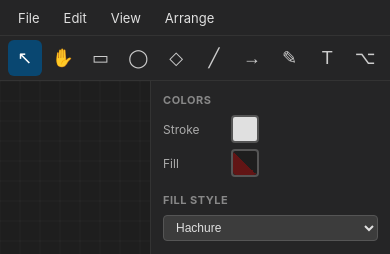
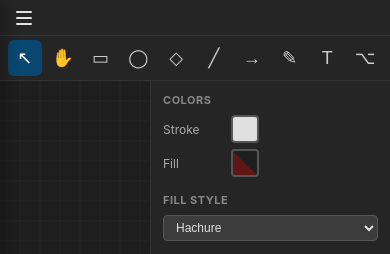
Before and after one commit to genc-murat/rdraw, a React (Vite) app: page / in a window 390 px wide. Shown: the top 254 px of the page. Built offline with nearby package versions, Linux system fonts and the light colour scheme.

Commit message:
feat: implement sidebar navigation with hamburger menu in MenuBar component

```diff
--- a/src/App.css
+++ b/src/App.css
@@ -32,54 +32,181 @@ html, body, #root {
   user-select: none;
 }
 
-.menu-item {
-  padding: 4px 10px;
+.hamburger-btn {
+  width: 32px;
+  height: 32px;
+  border: none;
   border-radius: 4px;
+  background: transparent;
   cursor: pointer;
-  font-size: 13px;
-  position: relative;
+  display: flex;
+  flex-direction: column;
+  align-items: center;
+  justify-content: center;
+  gap: 4px;
+  padding: 0;
+  flex-shrink: 0;
 }
 
-.menu-item:hover {
+.hamburger-btn:hover {
   background: #3c3c3c;
 }
 
-.menu-dropdown {
-  position: absolute;
-  top: 100%;
+.hamburger-line {
+  display: block;
+  width: 16px;
+  height: 2px;
+  background: #e0e0e0;
+  border-radius: 1px;
+}
+
+.menu-bar-filename {
+  margin-left: auto;
+  font-size: 12px;
+  color: #888;
+  padding-right: 8px;
+}
+
+/* Sidebar overlay */
+.sidebar-overlay {
+  position: fixed;
+  inset: 0;
+  background: rgba(0, 0, 0, 0.3);
+  z-index: 999;
+}
+
+/* Sidebar panel */
+.sidebar {
+  position: fixed;
+  top: 0;
   left: 0;
+  width: 260px;
+  height: 100%;
   background: #252526;
-  border: 1px solid #444;
+  border-right: 1px solid #333;
+  z-index: 1000;
+  display: flex;
+  flex-direction: column;
+  transform: translateX(-100%);
+  transition: transform 0.2s ease;
+  box-shadow: 4px 0 12px rgba(0, 0, 0, 0.3);
+}
+
+.sidebar-open {
+  transform: translateX(0);
+}
+
+.sidebar-header {
+  display: flex;
+  align-items: center;
+  justify-content: space-between;
+  padding: 12px 16px;
+  font-size: 14px;
+  font-weight: 600;
+  color: #e0e0e0;
+  border-bottom: 1px solid #333;
+  flex-shrink: 0;
+}
+
+.sidebar-close-btn {
+  width: 28px;
+  height: 28px;
+  border: none;
   border-radius: 4px;
-  min-width: 180px;
-  box-shadow: 0 4px 12px rgba(0,0,0,0.4);
-  z-index: 1000;
+  background: transparent;
+  color: #aaa;
+  cursor: pointer;
+  font-size: 14px;
+  display: flex;
+  align-items: center;
+  justify-content: center;
+  padding: 0;
+}
+
+.sidebar-close-btn:hover {
+  background: #3c3c3c;
+  color: #e0e0e0;
+}
+
+.sidebar-content {
+  flex: 1;
+  overflow-y: auto;
   padding: 4px 0;
 }
 
-.menu-dropdown-item {
-  padding: 6px 16px;
+.sidebar-category {
+  border-bottom: 1px solid #2d2d2d;
+}
+
+.sidebar-category:last-child {
+  border-bottom: none;
+}
+
+.sidebar-category-header {
+  display: flex;
+  align-items: center;
+  justify-content: space-between;
+  padding: 10px 16px;
   cursor: pointer;
   font-size: 13px;
-  display: flex;
-  justify-content: space-between;
-  align-items: center;
+  font-weight: 500;
+  color: #ccc;
+  user-select: none;
 }
 
-.menu-dropdown-item:hover {
+.sidebar-category-header:hover {
+  background: #2d2d2d;
+}
+
+.sidebar-chevron {
+  font-size: 10px;
+  color: #888;
+  transition: transform 0.15s ease;
+}
+
+.sidebar-chevron-open {
+  transform: rotate(90deg);
+}
+
+.sidebar-category-items {
+  padding: 2px 0;
+}
+
+.sidebar-item {
+  display: flex;
+  align-items: center;
+  justify-content: space-between;
+  padding: 8px 16px 8px 28px;
+  cursor: pointer;
+  font-size: 13px;
+  color: #ccc;
+}
+
+.sidebar-item:hover {
   background: #094771;
 }
 
-.menu-dropdown-item .shortcut {
+.sidebar-shortcut {
   color: #888;
   font-size: 11px;
-  margin-left: 24px;
+  margin-left: 16px;
 }
 
-.menu-separator {
+.sidebar-separator {
   height: 1px;
-  background: #444;
-  margin: 4px 0;
+  background: #3c3c3c;
+  margin: 4px 12px;
+}
+
+.sidebar-footer {
+  padding: 8px 16px;
+  font-size: 11px;
+  color: #666;
+  border-top: 1px solid #333;
+  flex-shrink: 0;
+  white-space: nowrap;
+  overflow: hidden;
+  text-overflow: ellipsis;
 }
 
 .main-area {
--- a/src/components/MenuBar.tsx
+++ b/src/components/MenuBar.tsx
@@ -12,8 +12,10 @@ interface MenuDef {
 }
 
 export default function MenuBar() {
-  const [openMenu, setOpenMenu] = useState<string | null>(null);
-  const menuRef = useRef<HTMLDivElement>(null);
+  const [sidebarOpen, setSidebarOpen] = useState(false);
+  const [expandedCategory, setExpandedCategory] = useState<string | null>(null);
+  const sidebarRef = useRef<HTMLDivElement>(null);
+  const menuBarRef = useRef<HTMLDivElement>(null);
 
   const elements = useAppStore((s) => s.elements);
   const setElements = useAppStore((s) => s.setElements);
@@ -33,22 +35,33 @@ export default function MenuBar() {
 
   useEffect(() => {
     const handleClickOutside = (e: MouseEvent) => {
-      if (menuRef.current && !menuRef.current.contains(e.target as Node)) {
-        setOpenMenu(null);
+      if (
+        sidebarOpen &&
+        sidebarRef.current &&
+        !sidebarRef.current.contains(e.target as Node) &&
+        menuBarRef.current &&
+        !menuBarRef.current.contains(e.target as Node)
+      ) {
+        setSidebarOpen(false);
       }
     };
     document.addEventListener("mousedown", handleClickOutside);
     return () => document.removeEventListener("mousedown", handleClickOutside);
-  }, []);
+  }, [sidebarOpen]);
+
+  const closeSidebar = () => {
+    setSidebarOpen(false);
+    setExpandedCategory(null);
+  };
 
   const handleNew = () => {
     clearAll();
     setFilePath(null);
-    setOpenMenu(null);
+    closeSidebar();
   };
 
   const handleOpen = async () => {
-    setOpenMenu(null);
+    closeSidebar();
     const result = await loadDrawing();
     if (result) {
       setElements(result.elements);
@@ -57,25 +70,25 @@ export default function MenuBar() {
   };
 
   const handleSave = async () => {
-    setOpenMenu(null);
+    closeSidebar();
     const path = await saveDrawing(elements, filePath);
     if (path) setFilePath(path);
   };
 
   const handleSaveAs = async () => {
-    setOpenMenu(null);
+    closeSidebar();
     const path = await saveDrawing(elements);
     if (path) setFilePath(path);
   };
 
   const handleExportPNG = async () => {
-    setOpenMenu(null);
+    closeSidebar();
     const canvas = document.querySelector("canvas") as HTMLCanvasElement;
     if (canvas) await exportPNG(canvas);
   };
 
   const handleExportSVG = async () => {
-    setOpenMenu(null);
+    closeSidebar();
     const state = useAppStore.getState();
     await exportSVG(elements, state.viewTransform);
   };
@@ -96,58 +109,94 @@ export default function MenuBar() {
     {
       label: "Edit",
       items: [
-        { label: "Undo", shortcut: "Ctrl+Z", action: () => { undo(); setOpenMenu(null); } },
-        { label: "Redo", shortcut: "Ctrl+Shift+Z", action: () => { redo(); setOpenMenu(null); } },
+        { label: "Undo", shortcut: "Ctrl+Z", action: () => { undo(); closeSidebar(); } },
+        { label: "Redo", shortcut: "Ctrl+Shift+Z", action: () => { redo(); closeSidebar(); } },
         { separator: true },
-        { label: "Cut", shortcut: "Ctrl+X", action: () => { cut(); setOpenMenu(null); } },
-        { label: "Copy", shortcut: "Ctrl+C", action: () => { copy(); setOpenMenu(null); } },
-        { label: "Paste", shortcut: "Ctrl+V", action: () => { paste(); setOpenMenu(null); } },
-        { label: "Duplicate", shortcut: "Ctrl+D", action: () => { duplicate(); setOpenMenu(null); } },
+        { label: "Cut", shortcut: "Ctrl+X", action: () => { cut(); closeSidebar(); } },
+        { label: "Copy", shortcut: "Ctrl+C", action: () => { copy(); closeSidebar(); } },
+        { label: "Paste", shortcut: "Ctrl+V", action: () => { paste(); closeSidebar(); } },
+        { label: "Duplicate", shortcut: "Ctrl+D", action: () => { duplicate(); closeSidebar(); } },
         { separator: true },
-        { label: "Select All", shortcut: "Ctrl+A", action: () => { selectAll(); setOpenMenu(null); } },
+        { label: "Select All", shortcut: "Ctrl+A", action: () => { selectAll(); closeSidebar(); } },
       ],
     },
     {
       label: "View",
       items: [
-        { label: "Reset View", shortcut: "", action: () => { resetView(); setOpenMenu(null); } },
+        { label: "Reset View", shortcut: "", action: () => { resetView(); closeSidebar(); } },
       ],
     },
     {
       label: "Arrange",
       items: [
-        { label: "Bring to Front", shortcut: "]", action: () => { bringToFront(); setOpenMenu(null); } },
-        { label: "Send to Back", shortcut: "[", action: () => { sendToBack(); setOpenMenu(null); } },
+        { label: "Bring to Front", shortcut: "]", action: () => { bringToFront(); closeSidebar(); } },
+        { label: "Send to Back", shortcut: "[", action: () => { sendToBack(); closeSidebar(); } },
       ],
     },
   ];
 
+  const toggleCategory = (label: string) => {
+    setExpandedCategory(expandedCategory === label ? null : label);
+  };
+
   return (
-    <div className="menu-bar" ref={menuRef}>
+    <>
+      <div className="menu-bar" ref={menuBarRef}>
+        <button
+          className="hamburger-btn"
+          onClick={() => setSidebarOpen(!sidebarOpen)}
+          aria-label="Menu"
+        >
+          <span className="hamburger-line" />
+          <span className="hamburger-line" />
+          <span className="hamburger-line" />
+        </button>
+        {filePath && (
+          <span className="menu-bar-filename">
+            {filePath.split("/").pop()}
+          </span>
+        )}
+      </div>
+
+      {sidebarOpen && <div className="sidebar-overlay" />}
+
+      <div
+        ref={sidebarRef}
+        className={`sidebar ${sidebarOpen ? "sidebar-open" : ""}`}
+      >
+        <div className="sidebar-header">
+          <span>Menu</span>
+          <button className="sidebar-close-btn" onClick={closeSidebar}>
+            ✕
+          </button>
+        </div>
+
+        <div className="sidebar-content">
           {menus.map((menu) => (
+            <div key={menu.label} className="sidebar-category">
               <div
-          key={menu.label}
-          className="menu-item"
-          onClick={() => setOpenMenu(openMenu === menu.label ? null : menu.label)}
+                className="sidebar-category-header"
+                onClick={() => toggleCategory(menu.label)}
               >
-          {menu.label}
-          {openMenu === menu.label && (
-            <div className="menu-dropdown">
+                <span>{menu.label}</span>
+                <span className={`sidebar-chevron ${expandedCategory === menu.label ? "sidebar-chevron-open" : ""}`}>
+                  ▸
+                </span>
+              </div>
+              {expandedCategory === menu.label && (
+                <div className="sidebar-category-items">
                   {menu.items.map((item, i) =>
                     item.separator ? (
-                  <div key={i} className="menu-separator" />
+                      <div key={i} className="sidebar-separator" />
                     ) : (
                       <div
                         key={i}
-                    className="menu-dropdown-item"
-                    onClick={(e) => {
-                      e.stopPropagation();
-                      item.action();
-                    }}
+                        className="sidebar-item"
+                        onClick={() => item.action()}
                       >
                         <span>{item.label}</span>
                         {item.shortcut && (
-                      <span className="shortcut">{item.shortcut}</span>
+                          <span className="sidebar-shortcut">{item.shortcut}</span>
                         )}
                       </div>
                     )
@@ -156,11 +205,14 @@ export default function MenuBar() {
               )}
             </div>
           ))}
+        </div>
+
         {filePath && (
-        <span style={{ marginLeft: "auto", fontSize: 12, color: "#888", paddingRight: 8 }}>
+          <div className="sidebar-footer">
             {filePath.split("/").pop()}
-        </span>
+          </div>
         )}
       </div>
+    </>
   );
 }
```
Lines whose indentation alone changed are shown as unchanged.
